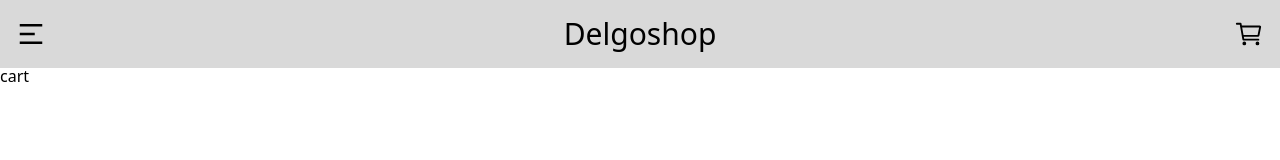
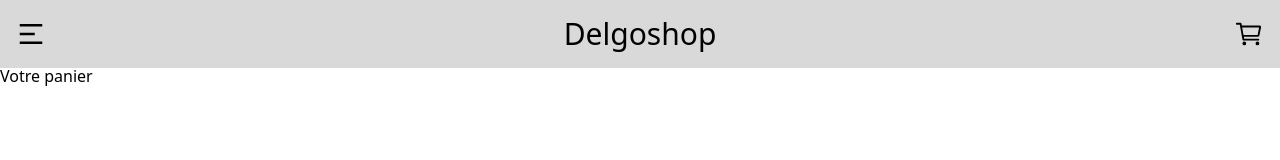
Before and after one commit to Delgorithm/Delgoshop, a React (Vite) app: page /cart in a window 1280 px wide. Shown: the top 160 px of the page. Built offline with nearby package versions, Linux system fonts and the light colour scheme.

Commit message:
fix : add to cart from the product to the cart

```diff
--- a/src/Components/Header.jsx
+++ b/src/Components/Header.jsx
@@ -1,6 +1,5 @@
 import React from 'react'
 import Navbar from './Navbar'
-import Home from '../Pages/Home'
 import Hero from './Hero'
 
 const Header = () => {
--- a/src/Contexts/ShopContextProvider.jsx
+++ b/src/Contexts/ShopContextProvider.jsx
@@ -1,31 +1,71 @@
-import React, { createContext, useState } from 'react'
+import React, { createContext, useContext, useState } from 'react'
 import DataProduct from '../data/DataProduct';
 
+export const ShopContext = createContext();
 
-export const ShopContext = createContext(null);
+export const useCart = () => {
+  const context = useContext(ShopContext);
+  if (!context) {
+    throw new Error('useCart must be used within a ShopContextProvider');
+  }
+  return context;
+};
 
-const getDefaultCart = () => {
-  let cart = {}
-  DataProduct.forEach((item) => {
-    cart[item.id] = 0;
-  });
-  return cart;
+export const ShopContextProvider = ({ children }) => {
+  const [cart, setCart] = useState([]);
+
+  const addToCart = (product) => {
+    setCart([...cart, product]);
+  };
+
+  return (
+    <ShopContext.Provider value={{ cart, addToCart }}>
+      {children}
+    </ShopContext.Provider>
+  )
 }
 
-export const ShopContextProvider = (props) => {
-  const [cartItems, setCartItems] = useState(getDefaultCart());
+// export const ShopContext = createContext();
 
-  const addToCart = (id) => {
-    setCartItems((prev) => ({...prev, [id]: prev[id] + 1}));
-  };
+// export const ShopContextProvider = ({ children }) => {
+//   const [cart, setCart] = useState([]);
 
-  const removeFromCart = (id) => {
-    setCartItems((prev) => ({...prev, [id]: prev[id] - 1}));
-  };
+//   const addToCart = (product) => {
+//     setCart([...cart, product]);
+//   };
 
-  const contextValue = {cartItems, addToCart, removeFromCart}
+//   return (
+//     <ShopContext.Provider value={{cart, addToCart }}>
+//       {children}
+//     </ShopContext.Provider>
+//   )
 
-  return (
-    <ShopContext.Provider value={contextValue}>{props.children}</ShopContext.Provider>
-  )
-}
+// }
+
+// export const ShopContext = createContext(null);
+
+// const getDefaultCart = () => {
+//   let cart = {}
+//   DataProduct.forEach((item) => {
+//     cart[item.id] = 0;
+//   });
+//   return cart;
+// }
+
+// export const ShopContextProvider = (props) => {
+//   const [cartItems, setCartItems] = useState(getDefaultCart());
+
+//   const addToCart = (id) => {
+//     setCartItems((prev) => ({...prev, [id]: prev[id] + 1}));
+//   };
+
+//   const removeFromCart = (id) => {
+//     setCartItems((prev) => ({...prev, [id]: prev[id] - 1}));
+//   };
+
+//   const contextValue = {cartItems, addToCart, removeFromCart}
+
+//   return (
+//     <ShopContext.Provider value={contextValue}>{props.children}</ShopContext.Provider>
+//   )
+// }
--- a/src/Pages/Cart.jsx
+++ b/src/Pages/Cart.jsx
@@ -1,12 +1,23 @@
 import React from 'react'
 import Navbar from '../Components/Navbar'
 import Footer from '../Components/Footer'
+import { useCart } from '../Contexts/ShopContextProvider'
+
 
 const Cart = () => {
+
+  const { cart } = useCart();
+
   return (
     <div>
         <Navbar />
-        <p className='mt-16'>cart</p>
+        <p className='mt-16'>Votre panier</p>
+        {cart.map((product, index) => (
+          <div key={index} className='m-4 flex items-center justify-around'>
+            <img src={product.img} alt="" className='w-24' />
+            <p>{product.name} - {product.price}</p>
+          </div>
+        ))}
         <Footer />
     </div>
   )
--- a/src/Pages/Chemise.jsx
+++ b/src/Pages/Chemise.jsx
@@ -20,8 +20,15 @@
 const Chemise = () => {
 
   const { addToCart } = useContext(ShopContext);
+  const handleAddToCart = () => {
+    addToCart({
+        img: "/Images/men/chemise/chemise03.jpeg",
+        name: 'Chemise classique',
+        price: 49.99 });
+    console.log('test')
+  }
+
   const chemiseData = DataProduct.filter(item => item.id === 15)[0];
-
   return (
     <div>
       <Navbar />
@@ -42,7 +49,7 @@
       </section>
       <div className='flex justify-center items-center'>
         <button
-          onClick={() => addToCart(chemiseData.id)}
+          onClick={handleAddToCart}
           className='bg-black text-white w-48 h-12 rounded-sm mt-4 active:translate-y-1 active:opacity-50 active:bg-white active:text-black hover:opacity-80'
         >
           Ajouter au panier
--- a/src/Pages/Home.jsx
+++ b/src/Pages/Home.jsx
@@ -1,5 +1,4 @@
 import React from 'react'
-import DataProduct from '../data/DataProduct'
 import Header from '../Components/Header'
 import Footer from '../Components/Footer'
 import Carroussel from '../Components/Carroussel'
```
Also changed, not shown: src/Components/CartItem.jsx (added).
